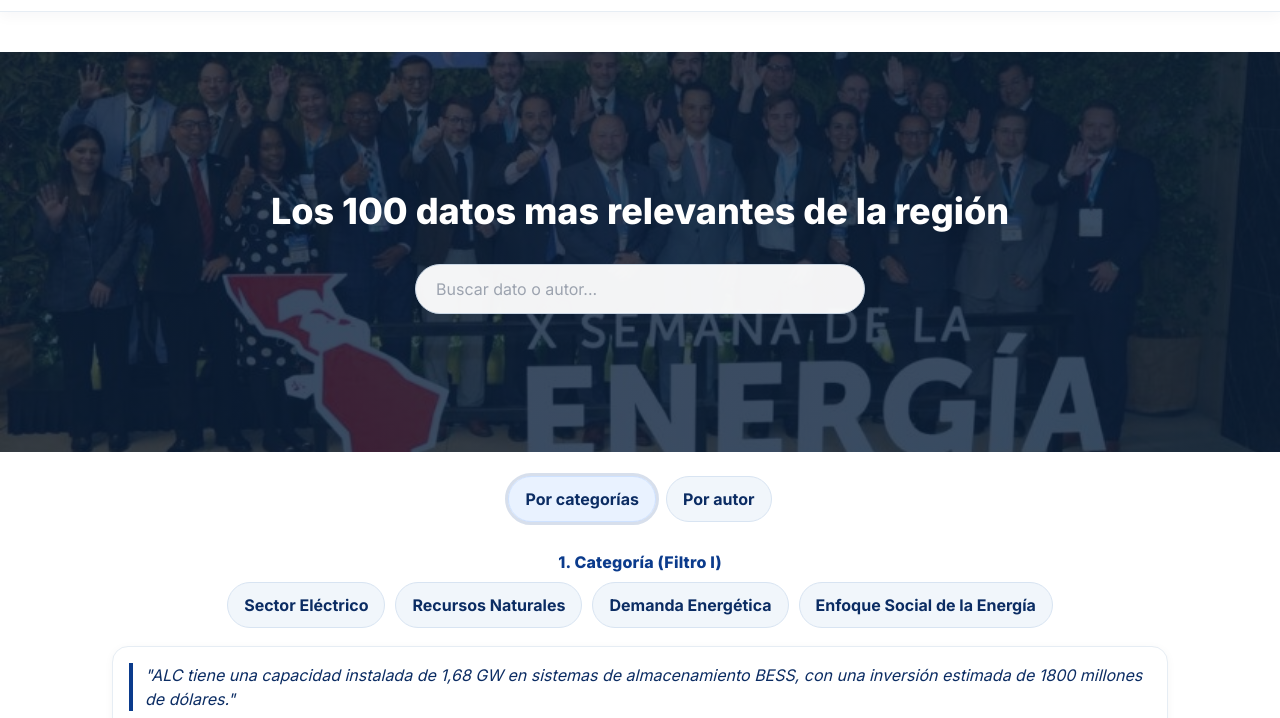
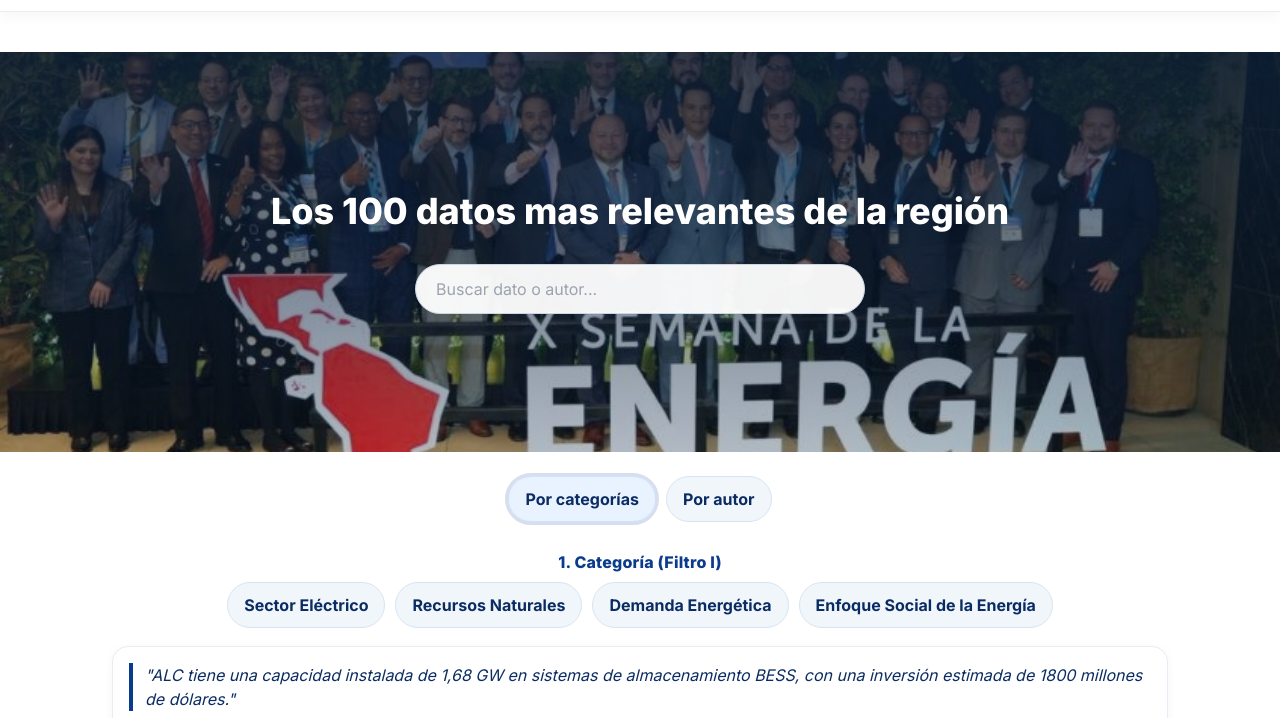
Before and after one commit to augustostorani88/OLADE, a plain HTML site: page index.html in a window 1280 px wide. Shown: the part 57-775 px from the top of the page. Drawn offline with nearby package versions, Linux system fonts and the light colour scheme.

Commit message:
Update index.html

```diff
--- a/index.html
+++ b/index.html
@@ -52,7 +52,7 @@
       margin-bottom: 24px;
 
       /* Fondo con la imagen y la capa azul oscura semitransparente */
-      background: linear-gradient(rgba(11, 31, 58, 0.8), rgba(11, 31, 58, 0.8)), /* Capa azul oscura transparente */
+      background: linear-gradient(rgba(11, 31, 58, 0.8), rgba(11, 31, 58, 0.3)), /* Capa azul oscura transparente */
                   url('Semana_de_la_energia.jpg') no-repeat center center;
       background-size: cover;
 
```
